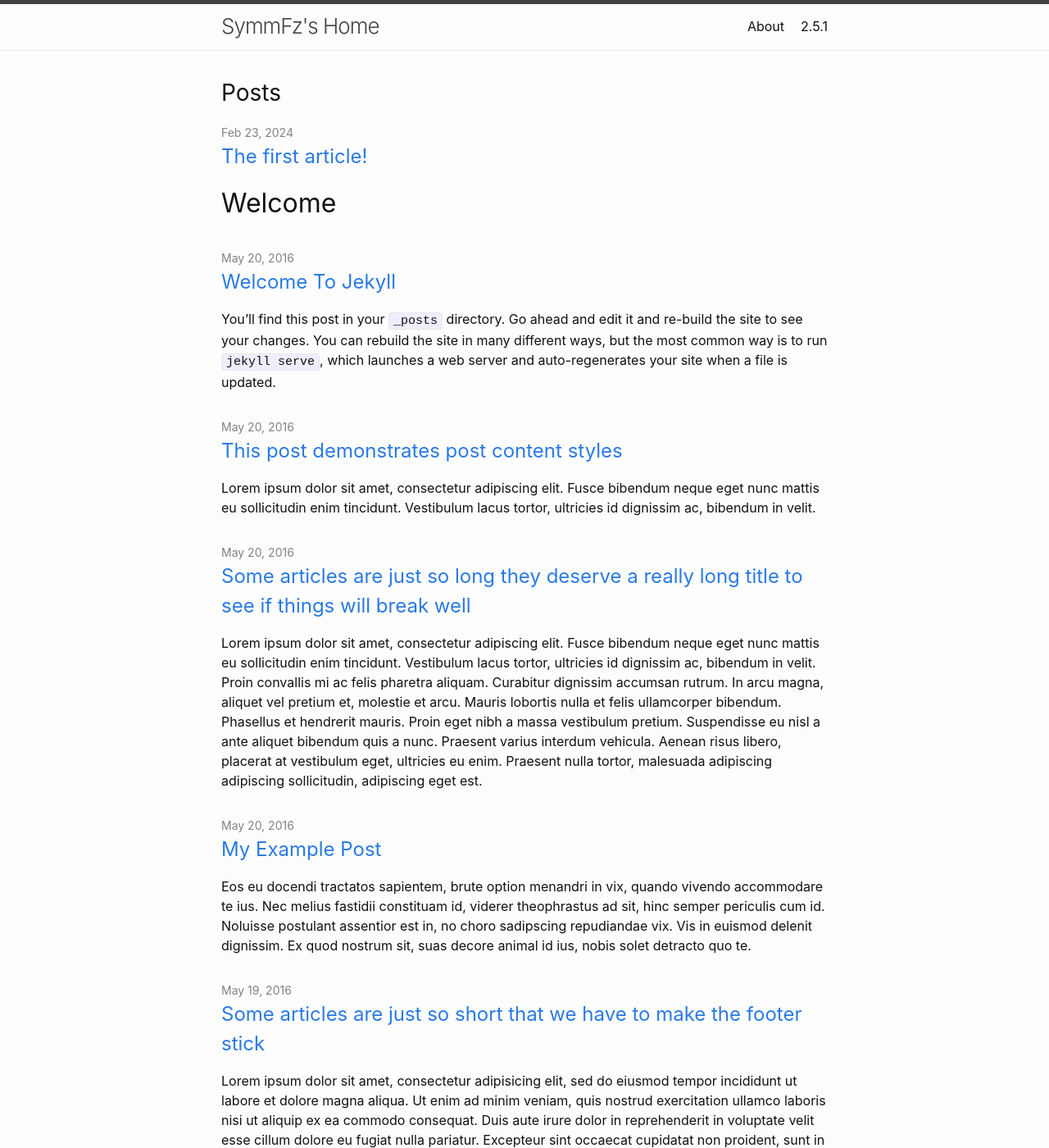
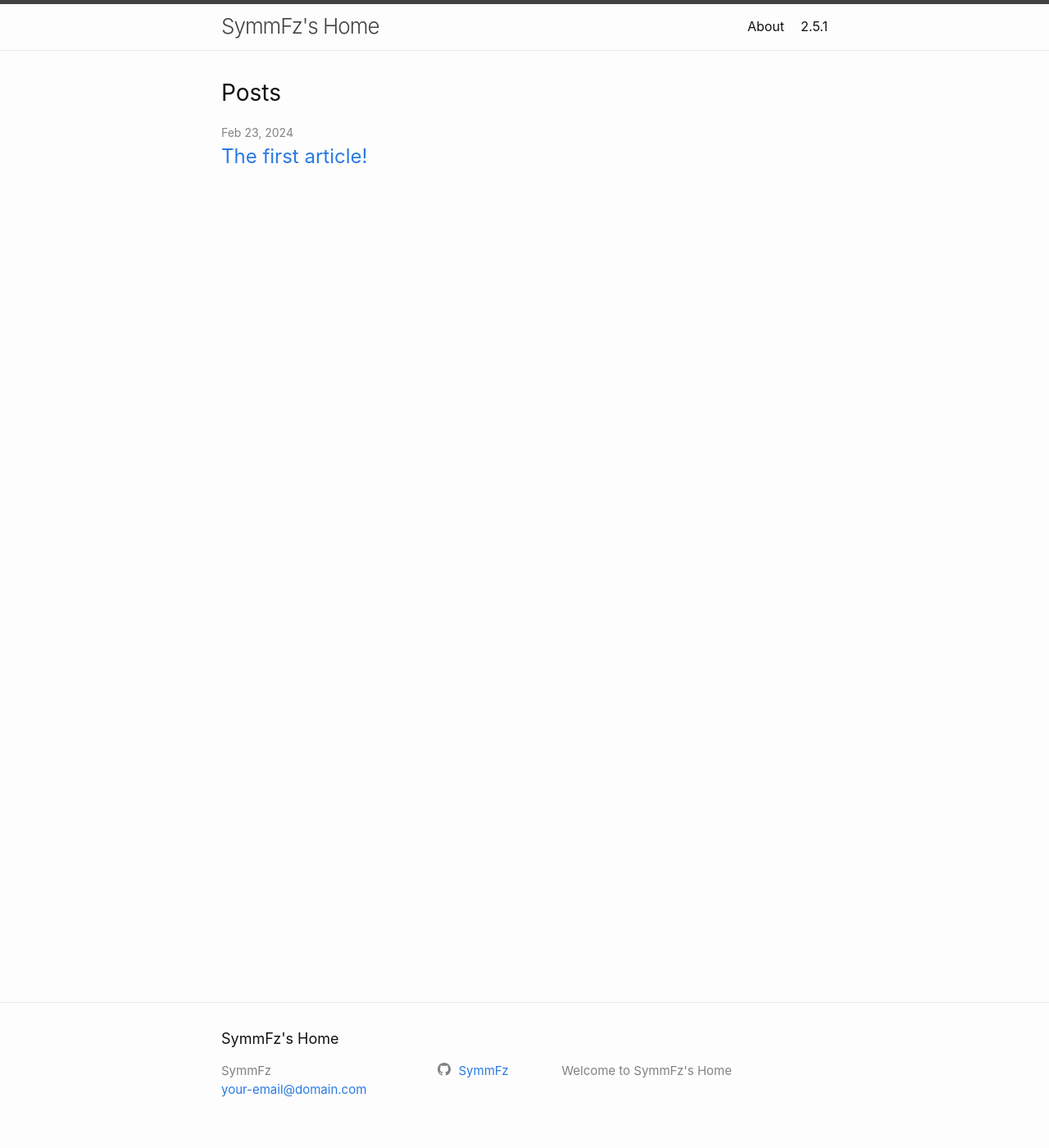
Before and after one commit to SymmFz/symmfz.github.io, a Jekyll site: the page built from index.md, in a window 1280 px wide and 1400 px high. Shown: the whole window at 82% size. Built offline with Jekyll 4.4.1, drawn with Linux system fonts in a browser that asks for light colours; some of the changed text lies outside the part shown.

Commit message:
refactor

````diff
--- a/_config.yml
+++ b/_config.yml
@@ -2,11 +2,11 @@
 author: SymmFz
 email: your-email@domain.com
 description: > # this means to ignore newlines until "twitter_username:"
-  SymmFz's Home
+  Welcome to SymmFz's Home
 
 # social links
 # twitter_username: jekyllrb
-github_username:  SymmFz
+github_username: SymmFz
 # rss: rss
 # dribbble_username: jekyll
 # facebook_username: jekyll
@@ -25,7 +25,7 @@
 #   instance: example.com
 
 
-show_excerpts: true # set to true to show excerpts on the homepage
+show_excerpts: false # set to true to show excerpts on the homepage
 
 # Minima date format
 # refer to http://shopify.github.io/liquid/filters/date/ if you want to customize this
--- a/_layouts/home.html
+++ b/_layouts/home.html
@@ -28,7 +28,7 @@
       {%- endfor -%}
     </ul>
 
-    <p class="rss-subscribe">subscribe <a href="{{ "/feed.xml" | relative_url }}">via RSS</a></p>
+    <!-- <p class="rss-subscribe">subscribe <a href="{{ "/feed.xml" | relative_url }}">via RSS</a></p> -->
   {%- endif -%}
 
 </div>
--- a/_posts/2016-05-19-super-short-article.md
+++ /dev/null
@@ -1,7 +0,0 @@
----
-layout: post
-title: "Some articles are just so short that we have to make the footer stick"
-categories: misc
----
-
-Lorem ipsum dolor sit amet, consectetur adipisicing elit, sed do eiusmod tempor incididunt ut labore et dolore magna aliqua. Ut enim ad minim veniam, quis nostrud exercitation ullamco laboris nisi ut aliquip ex ea commodo consequat. Duis aute irure dolor in reprehenderit in voluptate velit esse cillum dolore eu fugiat nulla pariatur. Excepteur sint occaecat cupidatat non proident, sunt in culpa qui officia deserunt mollit anim id est laborum.
--- a/_posts/2016-05-20-my-example-post.md
+++ /dev/null
@@ -1,12 +0,0 @@
----
-layout: post
----
-
-Eos eu docendi tractatos sapientem, brute option menandri in vix, quando vivendo accommodare te ius. Nec melius fastidii constituam id, viderer theophrastus ad sit, hinc semper periculis cum id. Noluisse postulant assentior est in, no choro sadipscing repudiandae vix. Vis in euismod delenit dignissim. Ex quod nostrum sit, suas decore animal id ius, nobis solet detracto quo te.
-
-{% comment %}
-Might you have an include in your theme? Why not try it here!
-{% include my-themes-great-include.html %}
-{% endcomment %}
-
-No laudem altera adolescens has, volumus lucilius eum no. Eam ei nulla audiam efficiantur. Suas affert per no, ei tale nibh sea. Sea ne magna harum, in denique scriptorem sea, cetero alienum tibique ei eos. Labores persequeris referrentur eos ei.
--- a/_posts/2016-05-20-super-long-article.md
+++ /dev/null
@@ -1,11 +0,0 @@
----
-layout: post
-title: "Some articles are just so long they deserve a really long title to see if things will break well"
-categories: misc
----
-
-Lorem ipsum dolor sit amet, consectetur adipiscing elit. Fusce bibendum neque eget nunc mattis eu sollicitudin enim tincidunt. Vestibulum lacus tortor, ultricies id dignissim ac, bibendum in velit. Proin convallis mi ac felis pharetra aliquam. Curabitur dignissim accumsan rutrum. In arcu magna, aliquet vel pretium et, molestie et arcu. Mauris lobortis nulla et felis ullamcorper bibendum. Phasellus et hendrerit mauris. Proin eget nibh a massa vestibulum pretium. Suspendisse eu nisl a ante aliquet bibendum quis a nunc. Praesent varius interdum vehicula. Aenean risus libero, placerat at vestibulum eget, ultricies eu enim. Praesent nulla tortor, malesuada adipiscing adipiscing sollicitudin, adipiscing eget est.
-
-Lorem ipsum dolor sit amet, consectetur adipiscing elit. Fusce bibendum neque eget nunc mattis eu sollicitudin enim tincidunt. Vestibulum lacus tortor, ultricies id dignissim ac, bibendum in velit. Proin convallis mi ac felis pharetra aliquam. Curabitur dignissim accumsan rutrum. In arcu magna, aliquet vel pretium et, molestie et arcu. Mauris lobortis nulla et felis ullamcorper bibendum. Phasellus et hendrerit mauris. Proin eget nibh a massa vestibulum pretium. Suspendisse eu nisl a ante aliquet bibendum quis a nunc. Praesent varius interdum vehicula. Aenean risus libero, placerat at vestibulum eget, ultricies eu enim. Praesent nulla tortor, malesuada adipiscing adipiscing sollicitudin, adipiscing eget est.
-
-Lorem ipsum dolor sit amet, consectetur adipiscing elit. Fusce bibendum neque eget nunc mattis eu sollicitudin enim tincidunt. Vestibulum lacus tortor, ultricies id dignissim ac, bibendum in velit. Proin convallis mi ac felis pharetra aliquam. Curabitur dignissim accumsan rutrum. In arcu magna, aliquet vel pretium et, molestie et arcu. Mauris lobortis nulla et felis ullamcorper bibendum. Phasellus et hendrerit mauris. Proin eget nibh a massa vestibulum pretium. Suspendisse eu nisl a ante aliquet bibendum quis a nunc. Praesent varius interdum vehicula. Aenean risus libero, placerat at vestibulum eget, ultricies eu enim. Praesent nulla tortor, malesuada adipiscing adipiscing sollicitudin, adipiscing eget est.
--- a/_posts/2016-05-20-this-post-demonstrates-post-content-styles.md
+++ /dev/null
@@ -1,105 +0,0 @@
----
-layout: post
-title: "This post demonstrates post content styles"
-categories: junk
-author: "Bart Simpson"
-meta: "Springfield"
----
-
-Lorem ipsum dolor sit amet, consectetur adipiscing elit. Fusce bibendum neque eget nunc mattis eu sollicitudin enim tincidunt. Vestibulum lacus tortor, ultricies id dignissim ac, bibendum in velit.
-
-## Some great heading (h2)
-
-Proin convallis mi ac felis pharetra aliquam. Curabitur dignissim accumsan rutrum. In arcu magna, aliquet vel pretium et, molestie et arcu.
-
-Mauris lobortis nulla et felis ullamcorper bibendum. Phasellus et hendrerit mauris. Proin eget nibh a massa vestibulum pretium. Suspendisse eu nisl a ante aliquet bibendum quis a nunc. Praesent varius interdum vehicula. Aenean risus libero, placerat at vestibulum eget, ultricies eu enim. Praesent nulla tortor, malesuada adipiscing adipiscing sollicitudin, adipiscing eget est.
-
-## Another great heading (h2)
-
-Lorem ipsum dolor sit amet, consectetur adipiscing elit. Fusce bibendum neque eget nunc mattis eu sollicitudin enim tincidunt. Vestibulum lacus tortor, ultricies id dignissim ac, bibendum in velit.
-
-### Some great subheading (h3)
-
-Proin convallis mi ac felis pharetra aliquam. Curabitur dignissim accumsan rutrum. In arcu magna, aliquet vel pretium et, molestie et arcu. Mauris lobortis nulla et felis ullamcorper bibendum.
-
-Phasellus et hendrerit mauris. Proin eget nibh a massa vestibulum pretium. Suspendisse eu nisl a ante aliquet bibendum quis a nunc.
-
-### Some great subheading (h3)
-
-Praesent varius interdum vehicula. Aenean risus libero, placerat at vestibulum eget, ultricies eu enim. Praesent nulla tortor, malesuada adipiscing adipiscing sollicitudin, adipiscing eget est.
-
-> This quote will change your life. It will reveal the secrets of the universe, and all the wonders of humanity. Don't misuse it.
-
-Lorem ipsum dolor sit amet, consectetur adipiscing elit. Fusce bibendum neque eget nunc mattis eu sollicitudin enim tincidunt.
-
-### Some great subheading (h3)
-
-Vestibulum lacus tortor, ultricies id dignissim ac, bibendum in velit. Proin convallis mi ac felis pharetra aliquam. Curabitur dignissim accumsan rutrum.
-
-```html
-<html>
-  <head>
-  </head>
-  <body>
-    <p>Hello, World!</p>
-  </body>
-</html>
-```
-
-
-In arcu magna, aliquet vel pretium et, molestie et arcu. Mauris lobortis nulla et felis ullamcorper bibendum. Phasellus et hendrerit mauris.
-
-#### You might want a sub-subheading (h4)
-
-In arcu magna, aliquet vel pretium et, molestie et arcu. Mauris lobortis nulla et felis ullamcorper bibendum. Phasellus et hendrerit mauris.
-
-In arcu magna, aliquet vel pretium et, molestie et arcu. Mauris lobortis nulla et felis ullamcorper bibendum. Phasellus et hendrerit mauris.
-
-#### But it's probably overkill (h4)
-
-In arcu magna, aliquet vel pretium et, molestie et arcu. Mauris lobortis nulla et felis ullamcorper bibendum. Phasellus et hendrerit mauris.
-
-### Oh hai, an unordered list!!
-
-In arcu magna, aliquet vel pretium et, molestie et arcu. Mauris lobortis nulla et felis ullamcorper bibendum. Phasellus et hendrerit mauris.
-
-- First item, yo
-- Second item, dawg
-- Third item, what what?!
-- Fourth item, fo sheezy my neezy
-
-### Oh hai, an ordered list!!
-
-In arcu magna, aliquet vel pretium et, molestie et arcu. Mauris lobortis nulla et felis ullamcorper bibendum. Phasellus et hendrerit mauris.
-
-1. First item, yo
-2. Second item, dawg
-3. Third item, what what?!
-4. Fourth item, fo sheezy my neezy
-
-
-
-## Headings are cool! (h2)
-
-Proin eget nibh a massa vestibulum pretium. Suspendisse eu nisl a ante aliquet bibendum quis a nunc. Praesent varius interdum vehicula. Aenean risus libero, placerat at vestibulum eget, ultricies eu enim. Praesent nulla tortor, malesuada adipiscing adipiscing sollicitudin, adipiscing eget est.
-
-Praesent nulla tortor, malesuada adipiscing adipiscing sollicitudin, adipiscing eget est.
-
-Proin eget nibh a massa vestibulum pretium. Suspendisse eu nisl a ante aliquet bibendum quis a nunc.
-
-### Tables
-
-Title 1               | Title 2               | Title 3               | Title 4
---------------------- | --------------------- | --------------------- | ---------------------
-lorem                 | lorem ipsum           | lorem ipsum dolor     | lorem ipsum dolor sit
-lorem ipsum dolor sit | lorem ipsum dolor sit | lorem ipsum dolor sit | lorem ipsum dolor sit
-lorem ipsum dolor sit | lorem ipsum dolor sit | lorem ipsum dolor sit | lorem ipsum dolor sit
-lorem ipsum dolor sit | lorem ipsum dolor sit | lorem ipsum dolor sit | lorem ipsum dolor sit
-
-
-Title 1 | Title 2 | Title 3 | Title 4
---- | --- | --- | ---
-lorem | lorem ipsum | lorem ipsum dolor | lorem ipsum dolor sit
-lorem ipsum dolor sit amet | lorem ipsum dolor sit amet consectetur | lorem ipsum dolor sit amet | lorem ipsum dolor sit
-lorem ipsum dolor | lorem ipsum | lorem | lorem ipsum
-lorem ipsum dolor | lorem ipsum dolor sit | lorem ipsum dolor sit amet | lorem ipsum dolor sit amet consectetur
--- a/_posts/2016-05-20-welcome-to-jekyll.md
+++ /dev/null
@@ -1,22 +0,0 @@
----
-layout: post
----
-You’ll find this post in your `_posts` directory. Go ahead and edit it and re-build the site to see your changes. You can rebuild the site in many different ways, but the most common way is to run `jekyll serve`, which launches a web server and auto-regenerates your site when a file is updated.
-
-To add new posts, simply add a file in the `_posts` directory that follows the convention `YYYY-MM-DD-name-of-post.ext` and includes the necessary front matter. Take a look at the source for this post to get an idea about how it works.
-
-Jekyll also offers powerful support for code snippets:
-
-{% highlight ruby %}
-def print_hi(name)
-  puts "Hi, #{name}"
-end
-print_hi('Tom')
-#=> prints 'Hi, Tom' to STDOUT.
-{% endhighlight %}
-
-Check out the [Jekyll docs][jekyll-docs] for more info on how to get the most out of Jekyll. File all bugs/feature requests at [Jekyll’s GitHub repo][jekyll-gh]. If you have questions, you can ask them on [Jekyll Talk][jekyll-talk].
-
-[jekyll-docs]: http://jekyllrb.com/docs/home
-[jekyll-gh]:   https://github.com/jekyll/jekyll
-[jekyll-talk]: https://talk.jekyllrb.com/
````
Also changed, not shown: _posts/2024-02-23-first-article.md (+1 -1 lines).
